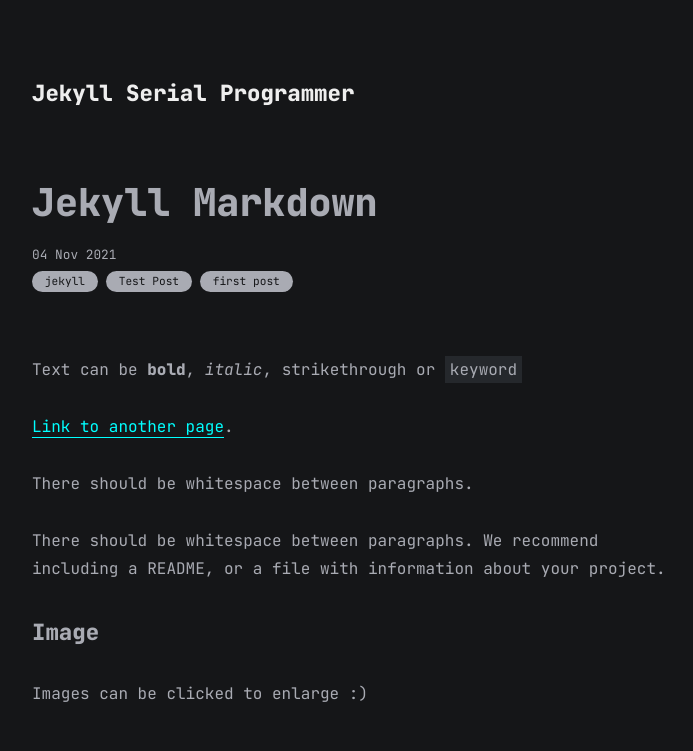
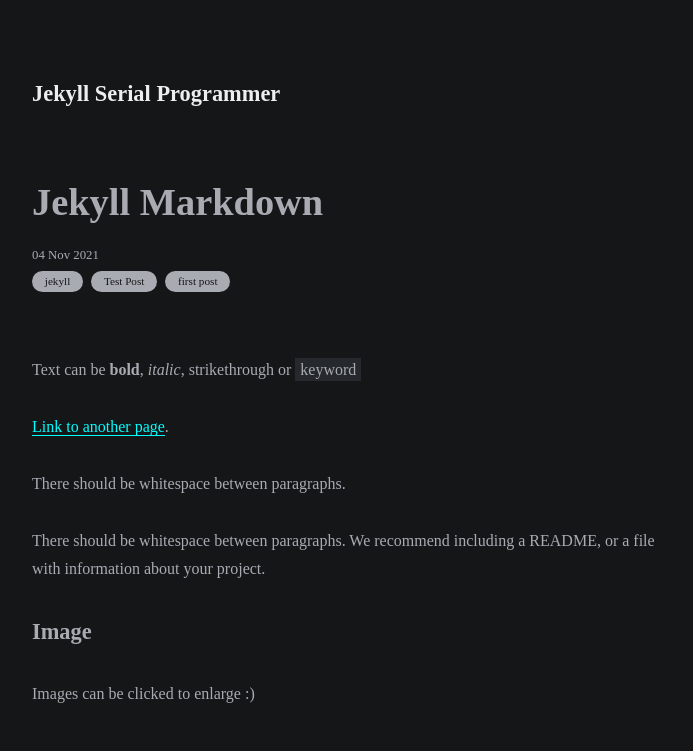
Before and after one commit to Uuser29/Uuser29.github.io, a Jekyll site: the page built from all_collections/_posts/2021-11-04-jekyll-markdown.md, in a window 1280 px wide. Shown: the top 751 px of the page, without its empty margins (283-976 px from the left). Built offline with Jekyll 4.4.1, drawn with Linux system fonts in a browser that asks for light colours; some web fonts are replaced.

Commit message:
Starting github blog

```diff
--- a/_config.yml
+++ b/_config.yml
@@ -3,7 +3,7 @@ markdown: kramdown
 
 # for atom feed
 author:
-  name: Sharad Raj Singh Maurya
+  name: uuser29
   email: dev_sharad@outlook.com
 
 plugins:
--- a/assets/css/blog.css
+++ b/assets/css/blog.css
@@ -1,4 +1,4 @@
-@import url("https://fonts.googleapis.com/css2?family=JetBrains+Mono:ital,wght@0,100;0,300;0,400;0,800;1,100;1,300;1,400;1,800&display=swap");
+@import url("https://fonts.googleapis.com/css2?family=Gowun+Batang&family=Nanum+Myeongjo&display=swap");
 
 :root {
   --gray-1: #3f3f3f;
@@ -26,7 +26,7 @@ html,
 body {
   color: var(--white-2);
   background-color: var(--gray-6);
-  font-family: "JetBrains Mono", monospace;
+  font-family: 'Gowun Batang', serif;
   line-height: 2rem;
   background-color: var(--gray-5);
 }
@@ -98,7 +98,7 @@ main {
 .articles .article .article-title a {
   color: var(--white-2);
   font-weight: 100;
-  font-style: italic;
+  font-style: normal;
   font-size: 1.4rem;
   line-height: 130%;
 }
--- a/assets/css/post.css
+++ b/assets/css/post.css
@@ -1,4 +1,4 @@
-@import url("https://fonts.googleapis.com/css2?family=JetBrains+Mono:ital,wght@0,100;0,300;0,400;0,800;1,100;1,300;1,400;1,800&display=swap");
+@import url("https://fonts.googleapis.com/css2?family=Gowun+Batang&family=Nanum+Myeongjo&display=swap");
 
 :root {
   --gray-1: #3f3f3f;
@@ -26,7 +26,7 @@ html,
 body {
   color: var(--white-2);
   background-color: var(--gray-6);
-  font-family: "JetBrains Mono", monospace;
+  font-family: 'Gowun Batang', serif;
   line-height: 2rem;
   background-color: var(--gray-5);
 }
```
Also changed, not shown: _data/author.yml (+6 -6 lines), README.md.
